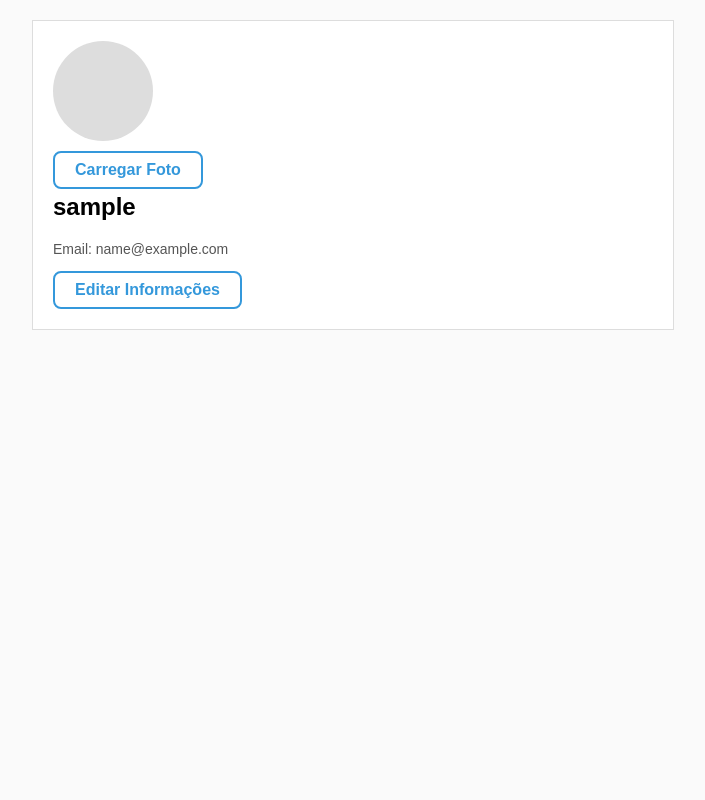
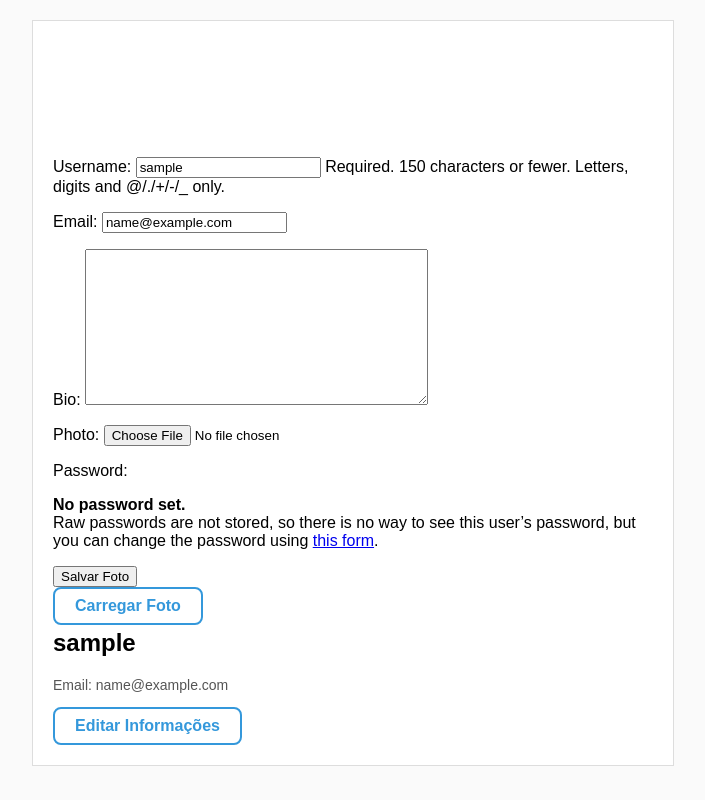
Before and after one commit to es20232/eqp5, a Django app: page /perfil/ in a window 1280 px wide. Shown: the whole page, without its empty margins (287-992 px from the left). Run offline with Django 3.2, Linux system fonts and the light colour scheme; the visitor is signed in with stand-in values (Sample User, id 1).

Commit message:
upload de foto de perfil

```diff
--- a/codigos/app_autenticacao/forms.py
+++ b/codigos/app_autenticacao/forms.py
@@ -19,7 +19,11 @@ class UsuarioLoginForm(AuthenticationForm):
         model = Usuario
         fields = ['username', 'password']
 
+
+
 class EditForm(UserChangeForm):
+    photo = forms.ImageField(required=False, widget=forms.FileInput(attrs={'class': 'custom-file-input'}))
+
     class Meta:
         model = Usuario
-        fields = ['username', 'email', 'bio']
+        fields = ['username', 'email', 'bio', 'photo']
--- a/codigos/app_autenticacao/models.py
+++ b/codigos/app_autenticacao/models.py
@@ -14,6 +14,7 @@ class Usuario(AbstractUser):
 
 
     profile_picture = models.ImageField(upload_to="profile_imgs/", null=True, blank=True)
+    photo = models.ImageField(upload_to='profile_photos/', null=True, blank=True)
 
     def __str__(self):
         return self.username
--- a/codigos/app_autenticacao/templates/meu_app/perfil.html
+++ b/codigos/app_autenticacao/templates/meu_app/perfil.html
@@ -9,75 +9,43 @@
 </head>
 <body>
     <div class="profile-container">
-        {% if usuario.avatar %}
-            <img class="avatar" src="{{ avatar_path }}" alt="Avatar">
+        {% if usuario.photo %}
+            <img class="avatar" src="{{ usuario.photo.url }}" alt="Avatar">
         {% else %}
-            <div class="avatar" style="background-color: #ddd; width: 100px; height: 100px; border-radius: 50%; margin-bottom: 10px;"></div>
+            <div class="avatar no-photo"></div>
         {% endif %}
 
+        <!-- Formulário de carregar foto -->
+        <form method="post" enctype="multipart/form-data">
+            {% csrf_token %}
+            {{ form.as_p }}
+            <button type="submit">Salvar Foto</button>
+        </form>
+
         <div class="upload-btn-wrapper">
-            <button class="btn">Carregar Foto </button>
-            <input type="file" name="avatar" id="avatar-input" accept="image/*">
+            <button class="btn" id="carregar-foto-btn">Carregar Foto</button>
         </div>
+
         <div class="username">{{ usuario.username }}</div>
         <p class="bio">{{ usuario.bio }}</p>
         <div class="additional-info">
             <p>Email: {{ usuario.email }}</p>
             <!-- Adicione outras informações que desejar mostrar -->
         </div>
+
         <button class="btn" id="editar-informacoes">Editar Informações</button>
 
-        <!-- Formulário de edição (inicialmente oculto) -->
-        <form id="form-editar-informacoes" method="post" style="display: none;">
-            <!-- Adicione os campos do formulário aqui -->
-            <h2>Editar Perfil</h2>
-            {% csrf_token %}
-            {{ form.as_p }}
-
-            <div class="additional-info">
-            <p><label for="name">Novo nome:</label></p>
-            </div>
-
-            <div class="form-group">
-                <input type="text" id="name" name="name">
-            </div>
-
-            <div class="additional-info">
-                <p><label for="username">Novo usuário:</label></p>
-            </div>
-
-            <div class="form-group">
-                <input type="text" id="username" name="username">
-            </div>
-
-            <div class="additional-info">
-                <p><label for="email">Novo email:</label></p>
-            </div>
-
-            <div class="form-group">
-                <input type="email" id="email" name="email">
-            </div>
-
-            <div class="additional-info">
-                <p><label for="bio">Nova bio:</label></p>
-            </div>
-
-            <div class="form-group">
-                <input type="bio" id="bio" name="bio">
-            </div>
-            <p><button type="submit">Salvar Alterações</button></p>
-
-        </form>
+        <!-- Restante do seu código... -->
     </div>
 
     <script>
-        document.getElementById('avatar-input').addEventListener('change', function(e) {
-            var avatarImg = document.querySelector('.avatar');
-            avatarImg.src = URL.createObjectURL(e.target.files[0]);
+        // Adiciona um ouvinte de evento ao botão de carregar foto
+        document.getElementById('carregar-foto-btn').addEventListener('click', function() {
+            document.querySelector('form').style.display = 'block';
         });
+
         // Adiciona um ouvinte de evento ao botão de editar informações
         document.getElementById('editar-informacoes').addEventListener('click', function() {
-            // Mostra o formulário de edição e oculta o botão de editar
             document.getElementById('form-editar-informacoes').style.display = 'block';
             this.style.display = 'none';
         });
--- a/codigos/app_autenticacao/views.py
+++ b/codigos/app_autenticacao/views.py
@@ -18,14 +18,14 @@ def dashboard_view(request):
 @login_required
 def profile_view(request):
     if request.method == 'POST':
-        form = EditForm(request.POST, instance=request.user)
+        form = EditForm(request.POST, request.FILES, instance=request.user)
         if form.is_valid():
             form.save()
-            update_session_auth_hash(request, request.user)  # Mantém a sessão autenticada após alterar a senha
-            return redirect('perfil')  # Redirecione para a página de perfil ou para onde preferir
+            update_session_auth_hash(request, request.user)
+            return redirect('perfil')
     else:
         form = EditForm(instance=request.user)
-    return render(request, 'meu_app/perfil.html', {'usuario': request.user})
+    return render(request, 'meu_app/perfil.html', {'usuario': request.user, 'form': form})
 
 def login_view(request):
     if request.method == 'POST':
```
Also changed, not shown: codigos/app_autenticacao/templates/meu_app/upload_perfil.html (added, +14 -0 lines), codigos/media/profile_photos/5a6656674f6d9e81ffa07f05759035d4.jpg (added), codigos/media/profile_photos/chevas.jpg (added), codigos/media/profile_photos/kk.jpg (added), codigos/media/profile_photos/ui_q_foda.jfif (added).
